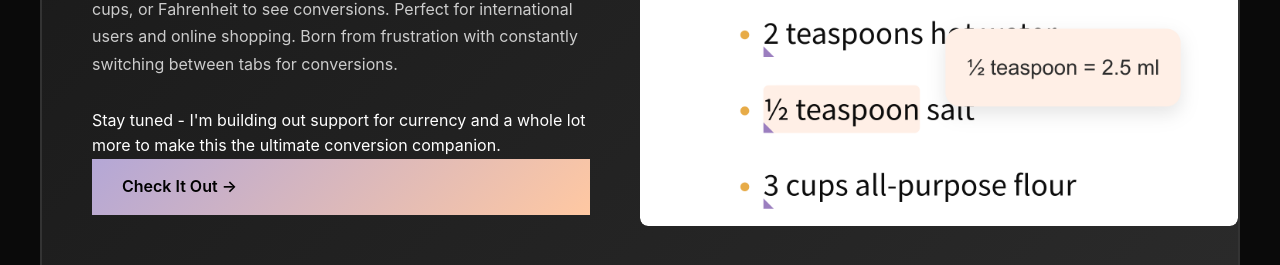
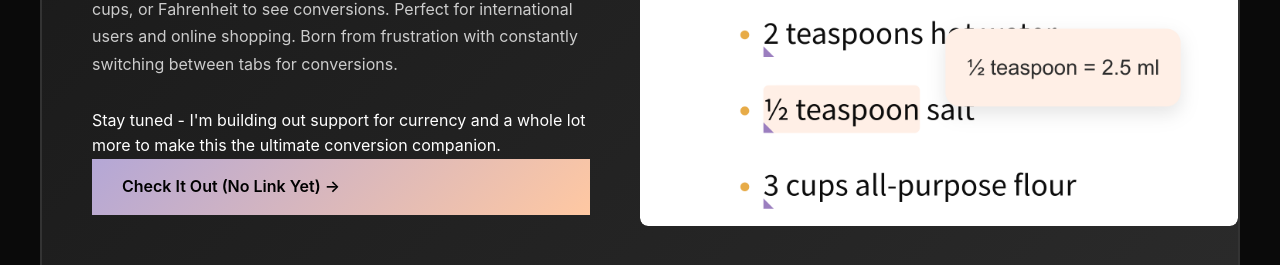
Before and after one commit to JamesTopp/jamestopp.github.io, a plain HTML site: page index.html in a window 1280 px wide. Shown: the part 1836-2101 px from the top of the page. Drawn offline with Linux system fonts and the light colour scheme; no server answers.

Commit message:
Update index.html

```diff
--- a/index.html
+++ b/index.html
@@ -591,7 +591,7 @@
                                 companion.
                             </p>
                             <a href="https://chrome.google.com/webstore/detail/your-extension-id" class="project-link">
-                                Check It Out →
+                                Check It Out (No Link Yet) →
                             </a>
                             </div>
                            <div class="project-carousel" id="hyperconverter-carousel">
```
